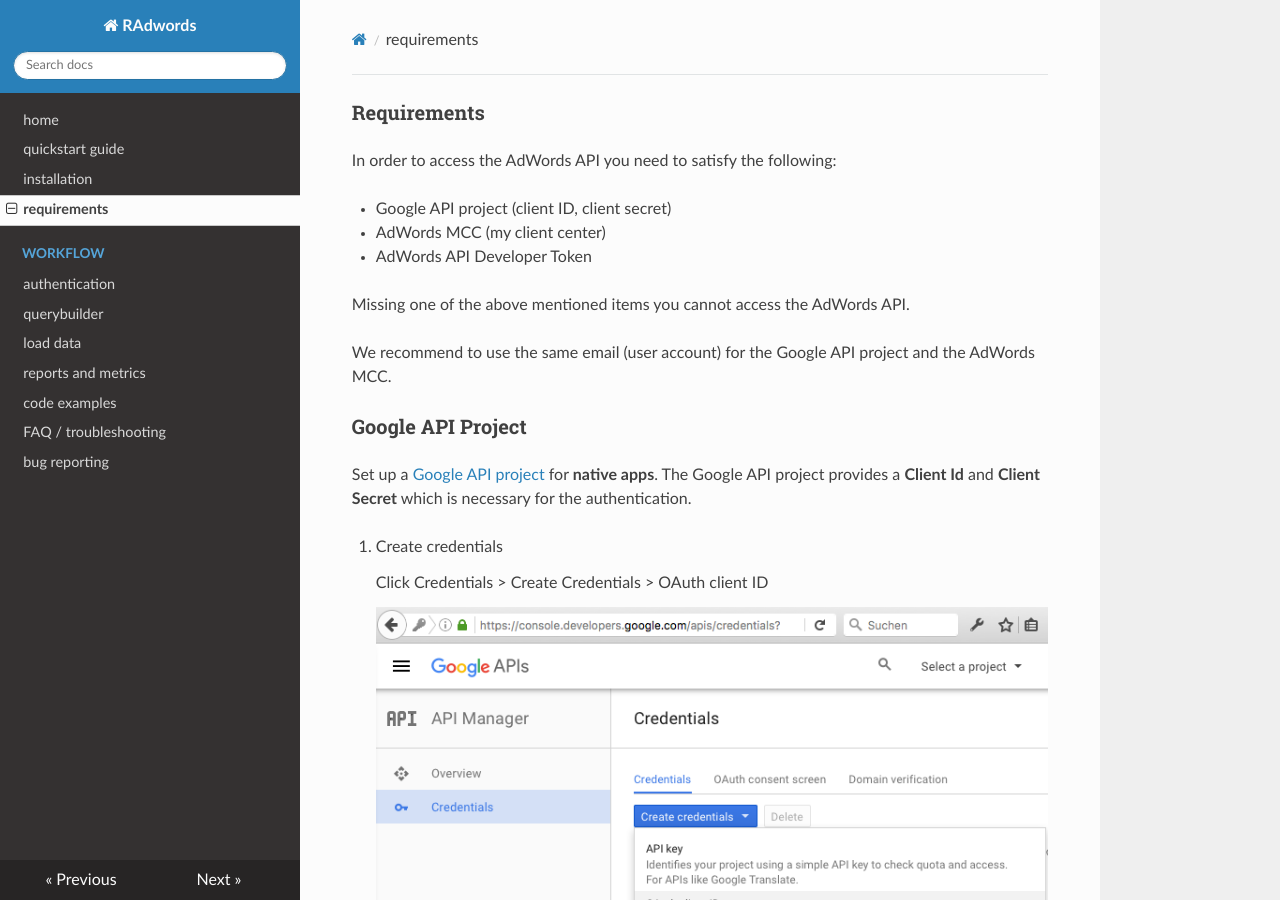
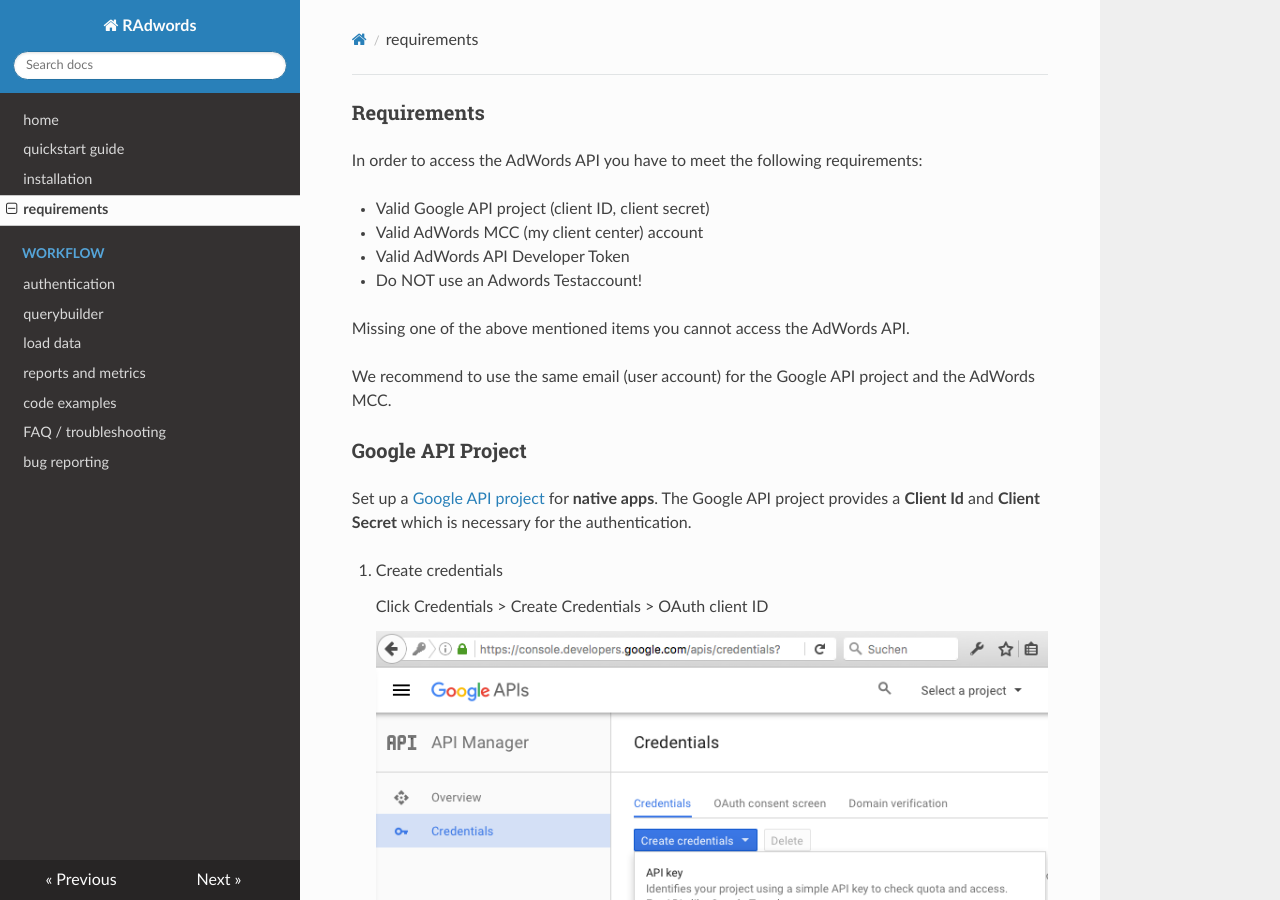
Before and after one commit to rstats-lab/radwords-docs, an MkDocs documentation site: the page built from docs/requirements.md, in a window 1280 px wide and 900 px high. Built offline with MkDocs 1.6.1, drawn with Linux system fonts in a browser that asks for light colours; nearby versions of some CDN libraries; old or Windows-style settings are respelled for this version of MkDocs.

Commit message:
do not use test accounts... requirements

```diff
--- a/docs/requirements.md
+++ b/docs/requirements.md
@@ -1,10 +1,11 @@
 ### Requirements
 
-In order to access the AdWords API you need to satisfy the following:
+In order to access the AdWords API you have to meet the following requirements:
 
-- Google API project (client ID, client secret)
-- AdWords MCC (my client center)
-- AdWords API Developer Token
+- Valid Google API project (client ID, client secret)
+- Valid AdWords MCC (my client center) account
+- Valid AdWords API Developer Token
+- Do NOT use an Adwords Testaccount!
 
 
 Missing one of the above mentioned items you cannot access the AdWords API.
```
